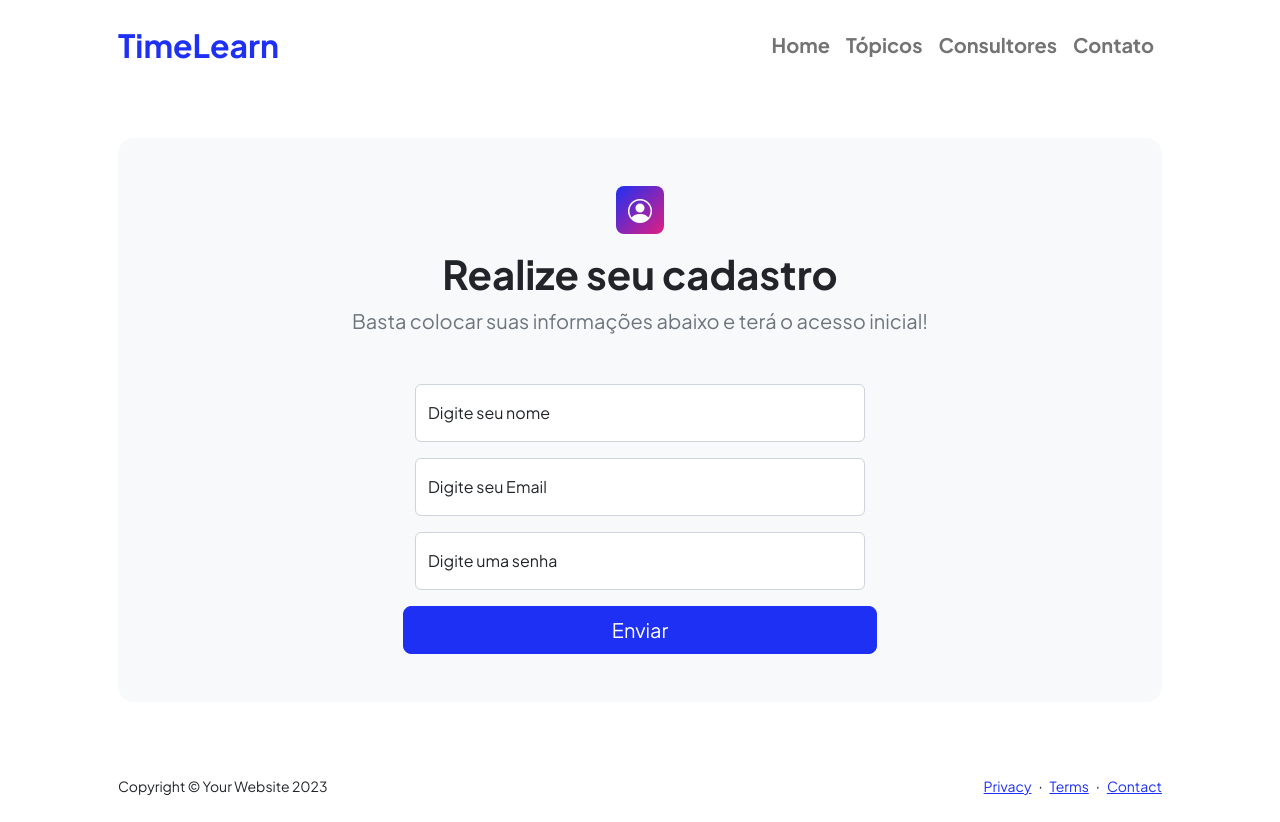
After one commit to felpsgk/TimeLearn, a PHP site: page /cadastro.php in a window 1280 px wide. The commit adds this page. Run offline with PHP 8.4, Linux system fonts and the light colour scheme.

Commit message:
cadastro de user

```diff
--- /dev/null
+++ b/cadastro.php
@@ -0,0 +1,86 @@
+<?php
+include 'includes/head.php'
+?>
+
+<body class="d-flex flex-column h-100">
+    <main class="flex-shrink-0">
+        <?php
+        include 'includes/navbar.php'
+        ?>
+        <!-- Page content-->
+        <section class="py-5">
+            <div class="container px-5">
+                <!-- cadastro form-->
+                <div class="bg-light rounded-4 py-5 px-4 px-md-5">
+                    <div class="text-center mb-5">
+                        <div class="feature bg-primary bg-gradient-primary-to-secondary text-white rounded-3 mb-3"><i class="bi bi-person-circle"></i></div>
+                        <h1 class="fw-bolder">Realize seu cadastro</h1>
+                        <p class="lead fw-normal text-muted mb-0">Basta colocar suas informações abaixo e terá o acesso inicial!</p>
+                    </div>
+                    <div class="row gx-5 justify-content-center">
+                        <div class="col-lg-8 col-xl-6">
+                            <form id="cadastroForm">
+                                <div class="form-floating mb-3">
+                                    <input type="text" class="form-control" id="nomeInput" placeholder="Seu nome">
+                                    <label for="nomeInput">Digite seu nome</label>
+                                </div>
+                                <div class="form-floating mb-3">
+                                    <input type="email" class="form-control" id="emailInput" placeholder="name@example.com">
+                                    <label for="emailInput">Digite seu Email</label>
+                                </div>
+                                <div class="form-floating mb-3">
+                                    <input type="password" class="form-control" id="senhaInput" placeholder="">
+                                    <label for="senhaInput">Digite uma senha</label>
+                                </div>
+                                <!-- Submit Button-->
+                                <div class="row"><button class="col btn btn-primary btn-lg" id="enviarBtn" type="submit">Enviar</button></div>
+                            </form>
+                            <script>
+                                $(document).ready(function() {
+                                    $('#cadastroForm').submit(function(event) {
+                                        // Impedir o envio padrão do formulário
+                                        event.preventDefault();
+                                        // Obter os valores dos campos do formulário
+                                        var nome = $('#nomeInput').val();
+                                        var email = $('#emailInput').val();
+                                        var senha = $('#senhaInput').val();
+                                        // Definir a ação do CRUD
+                                        var acao = 'create'; // Pode ser 'create', 'update' ou 'delete' dependendo da ação desejada
+                                        // Criar um objeto de dados para enviar ao servidor
+                                        var data = {
+                                            nome: nome,
+                                            email: email,
+                                            senha: senha,
+                                            acao: acao
+                                        };
+                                        // Enviar a solicitação AJAX
+                                        $.ajax({
+                                            url: 'controller/users.php',
+                                            type: 'POST',
+                                            data: data,
+                                            success: function(response) {
+                                                // Manipular a resposta do servidor aqui
+                                                console.log(response);
+                                                alert('Usuário salvo com sucesso!');
+                                            },
+                                            error: function(xhr, status, error) {
+                                                // Lidar com erros de requisição aqui
+                                                console.error(error);
+                                                alert('Ocorreu um erro ao salvar o usuário. Por favor, tente novamente.');
+                                            }
+                                        });
+                                    });
+                                });
+                            </script>
+                        </div>
+                    </div>
+                </div>
+            </div>
+        </section>
+    </main>
+    <?php
+    include 'includes/footer.php'
+    ?>
+</body>
+
+</html>
--- a/controller/conexao.php
+++ b/controller/conexao.php
@@ -8,10 +8,10 @@
 
     $port = "3306"; /* nome do seu banco de dados*/
     // Criando a conexão com o banco de dados
-    $strcon = new mysqli($servername, $username, $password, $dbname, $port);
+    $conn = new mysqli($servername, $username, $password, $dbname, $port);
 
     //UTILIZADO PRA CRUD
-    $connect = new PDO("mysql:host=localhost:3306;dbname=hnrtco66_fvgweb", $username, $password);
+    $connPDO = new PDO("mysql:host=localhost:3306;dbname=hnrtco66_fvgweb", $username, $password);
 
     // Checando a conexão com o banco de dados
 
--- a/includes/footer.php
+++ b/includes/footer.php
@@ -15,6 +15,7 @@
         </div>
     </div>
 </footer>
+<script src="https://code.jquery.com/jquery-3.6.0.min.js"></script>
 <!-- Bootstrap core JS-->
 <script src="https://cdn.jsdelivr.net/npm/bootstrap@5.2.3/dist/js/bootstrap.bundle.min.js"></script>
 <!-- Core theme JS-->
```
Also changed, not shown: controller/users.php (added, +27 -0 lines).
